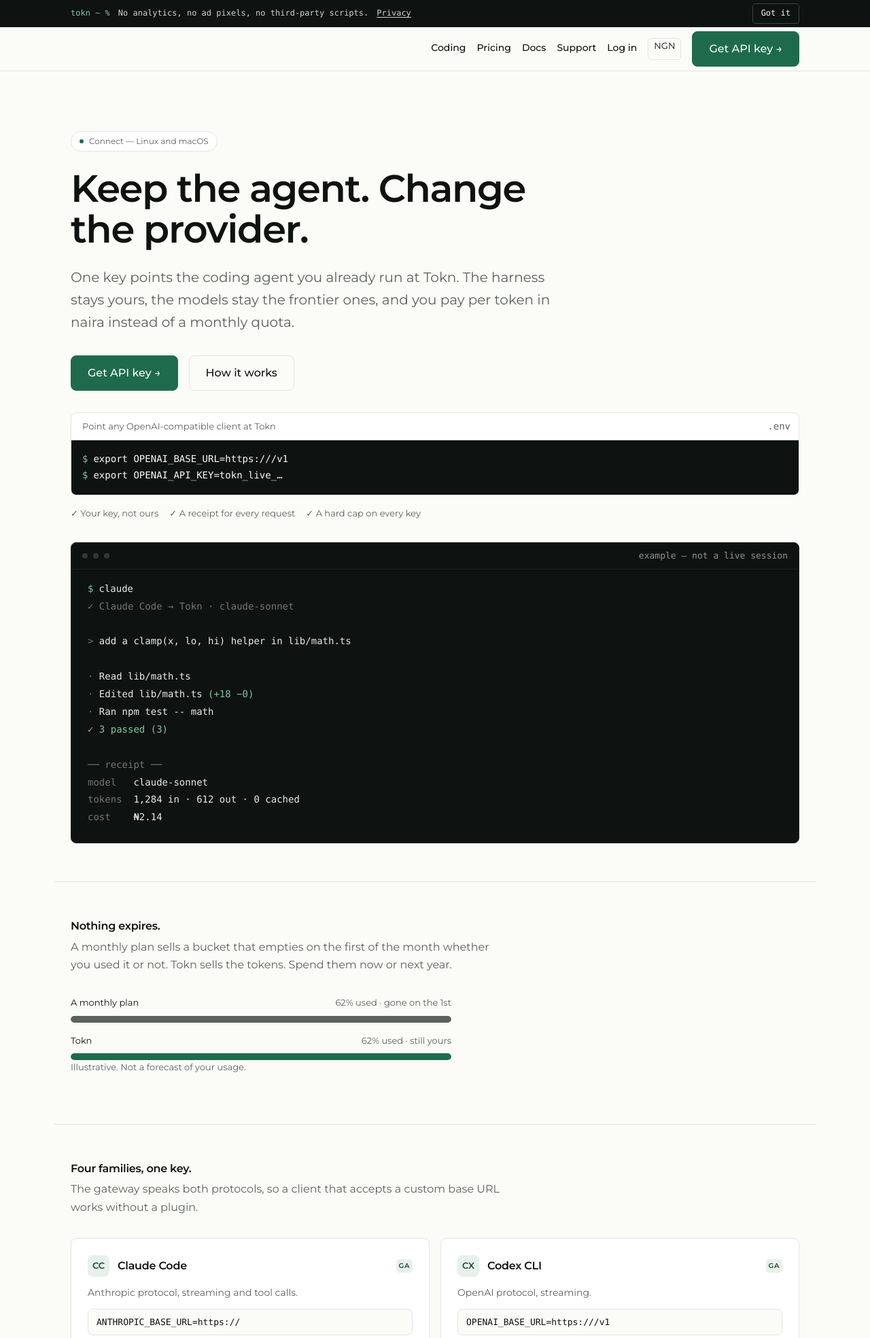
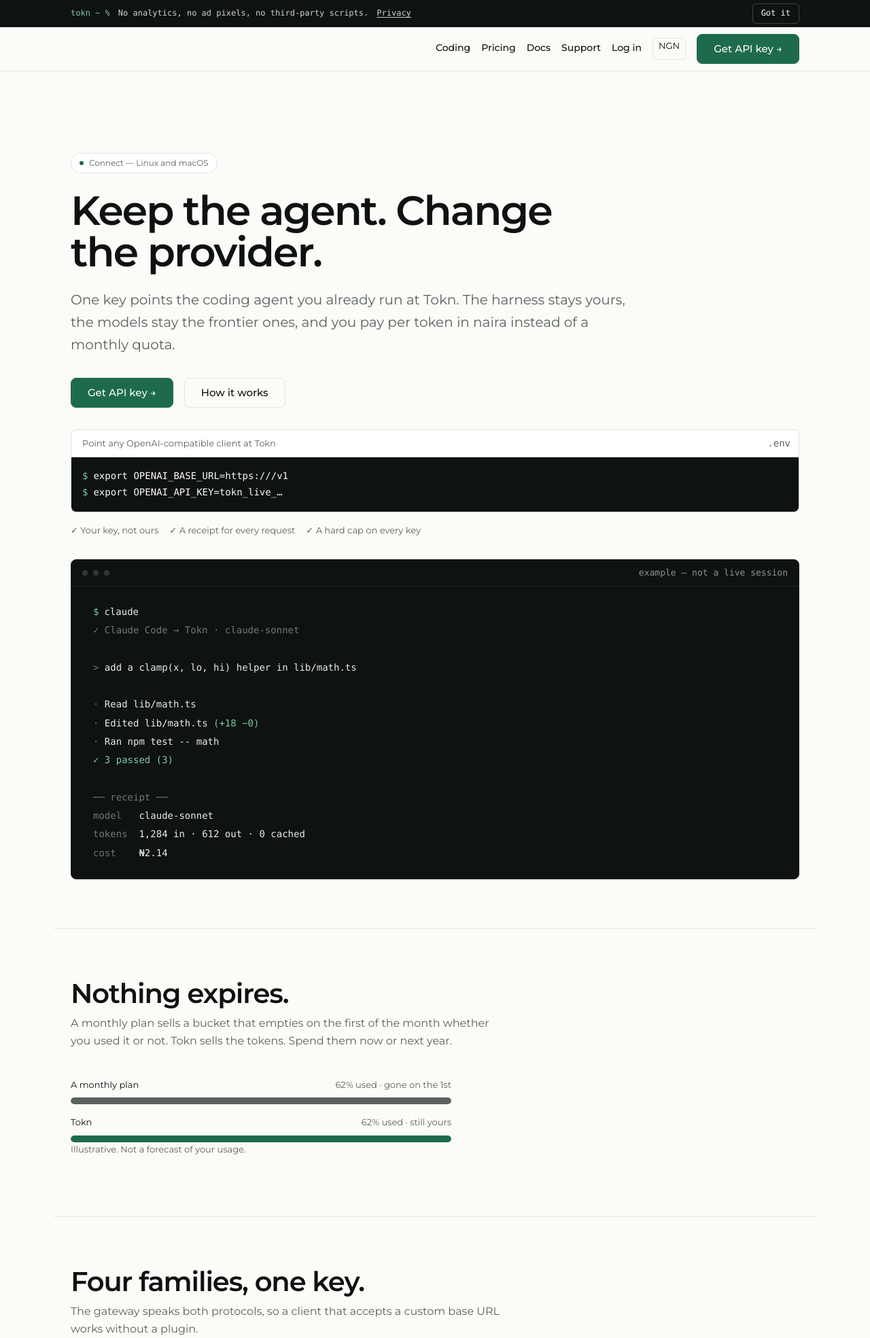
Before and after one commit to codewithpaule/Tokn, a Python web app: template apps/console/src/tokn_console/templates/public/home.html in a window 1280 px wide. Shown: the top 1969 px of the page at 68% size. Run offline with Jinja, Linux system fonts and the light colour scheme; the template is opened without the code that fills it, so the values that code supplies are empty.

Commit message:
style(console): match the reference's scale and rhythm
The first pass had the right structure at half the size. Container 1280, 96-120px section padding, 60px display type with 1.02 leading and -0.032em tracking, 40px section headings, 18px card titles, 15px UI type, 14px card radius, 64px nav, 44px controls.

Side by side with the reference at 1280, the remaining differences are the palette and the display serif, not the layout.

```diff
--- a/apps/console/src/tokn_console/static/css/landing.css
+++ b/apps/console/src/tokn_console/static/css/landing.css
@@ -392,3 +392,61 @@
   .mobile-bar { display: flex; }
   body { padding-bottom: 64px; }
 }
+
+/* Density pass: the reference is airier and larger than what we shipped.
+   Container 1280, 96px section rhythm, 56px display type, 15px UI type. */
+
+:root {
+  --container: 1280px;
+  --s11: 120px;
+  --radius-card: 14px;
+}
+
+.hero { padding-block: var(--s11) var(--s9); }
+.hero__title {
+  font-size: clamp(2.75rem, 5.4vw, 3.75rem);
+  line-height: 1.02;
+  letter-spacing: -0.032em;
+  max-width: 20ch;
+}
+.hero__lede { font-size: var(--text-20); max-width: 62ch; }
+
+.section { padding-block: var(--s9); }
+.section__head { margin-bottom: var(--s7); }
+.section__title { font-size: var(--text-40); letter-spacing: -0.028em; }
+.section__lede { font-size: var(--text-16); }
+
+.card { padding: var(--s6); }
+.card h3 { font-size: var(--text-18); }
+
+.tool { padding: var(--s6); }
+.tool h3 { font-size: var(--text-18); }
+
+.step-card { padding: var(--s6); }
+.step-card h3 { font-size: var(--text-18); }
+
+.terminal__body { padding: var(--s5) var(--s6); line-height: 1.95; }
+
+.band { padding: var(--s10) var(--s8); }
+.band h2 { font-size: var(--text-32); }
+
+.counter__value { font-size: clamp(3rem, 8vw, 5.5rem); }
+
+.site-footer { padding-block: var(--s9); }
+.site-footer h4 { font-size: var(--text-12); letter-spacing: 0.06em; }
+
+.button { font-size: var(--text-15); min-height: 44px; padding: 0 var(--s5); }
+.input { font-size: var(--text-15); }
+
+.nav__inner { min-height: 64px; }
+.nav__link { font-size: var(--text-14); }
+
+h1 { font-size: var(--text-40); }
+h2 { font-size: var(--text-26); }
+
+@media (max-width: 767px) {
+  .hero { padding-block: var(--s8) var(--s7); }
+  .section { padding-block: var(--s8); }
+  .hero__title { font-size: 2.25rem; }
+  .section__title { font-size: var(--text-26); }
+}
```
